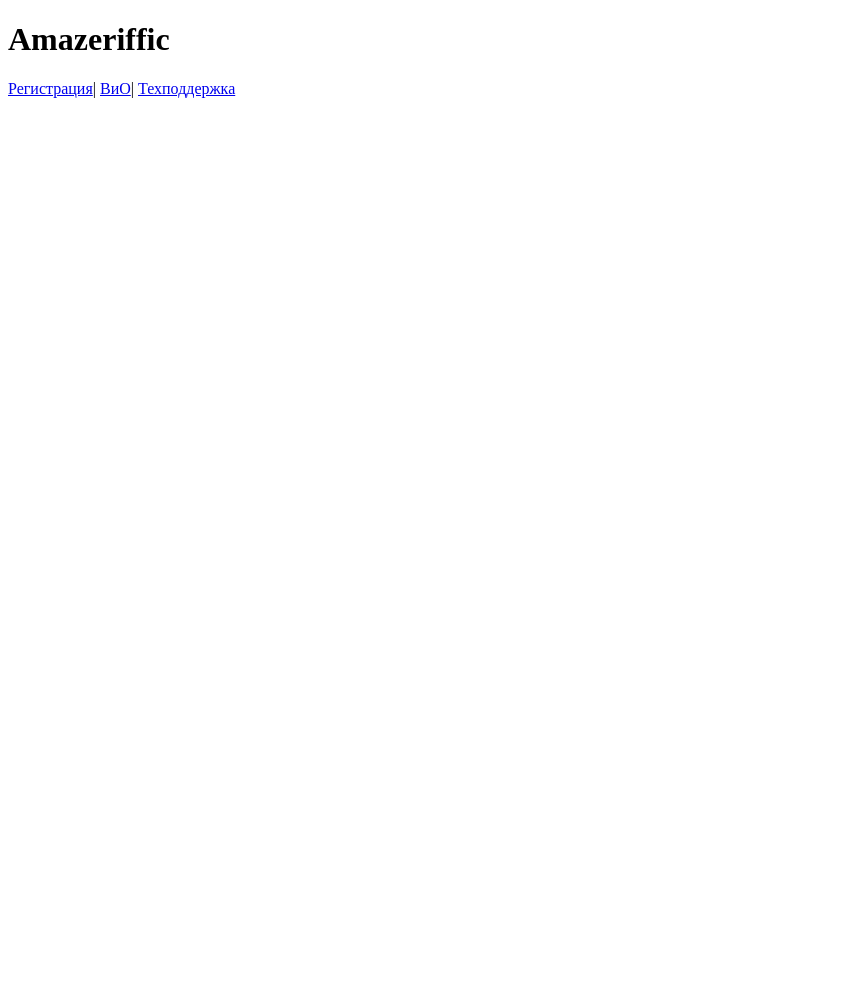
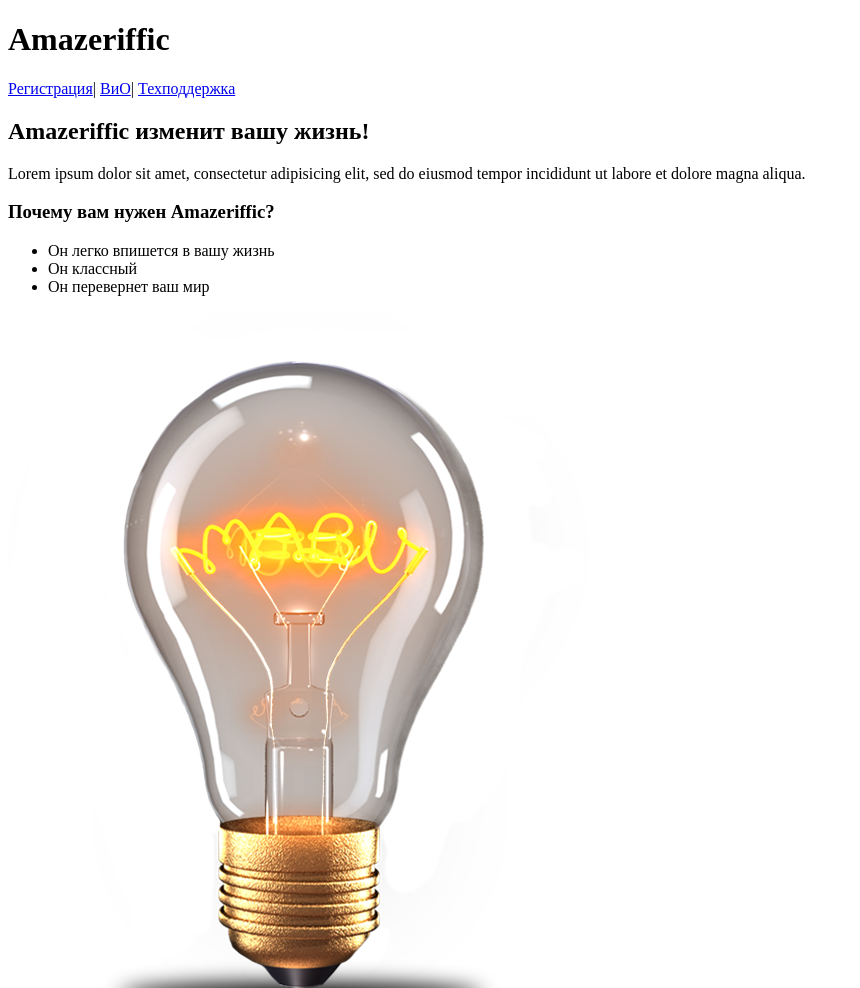
Before and after one commit to Ghost116rus/Amazeriffic, a plain HTML site: page index.html in a window 1280 px wide. Shown: the top 988 px of the page, without its empty margins (0-860 px from the left). Before the commit the page ends 800 px from the top, so only its background shows below. Drawn offline with Linux system fonts and the light colour scheme.

Commit message:
main готов

```diff
--- a/index.html
+++ b/index.html
@@ -15,6 +15,15 @@
     </header>
 
     <main>
+        <h2>Amazeriffic изменит вашу жизнь!</h2>
+        <p>Lorem ipsum dolor sit amet, consectetur adipisicing elit, sed do eiusmod tempor incididunt ut labore et dolore magna aliqua.</p>
+        <h3>Почему вам нужен Amazeriffic?</h3>
+        <ul>
+            <li>Он легко впишется в вашу жизнь</li>
+            <li>Он классный</li>
+            <li>Он перевернет ваш мир</li>
+        </ul>
+        <img src="img/light.png" alt="Изображение лампочки">
 
     </main>
 
```
Also changed, not shown: img/light.png (added).
